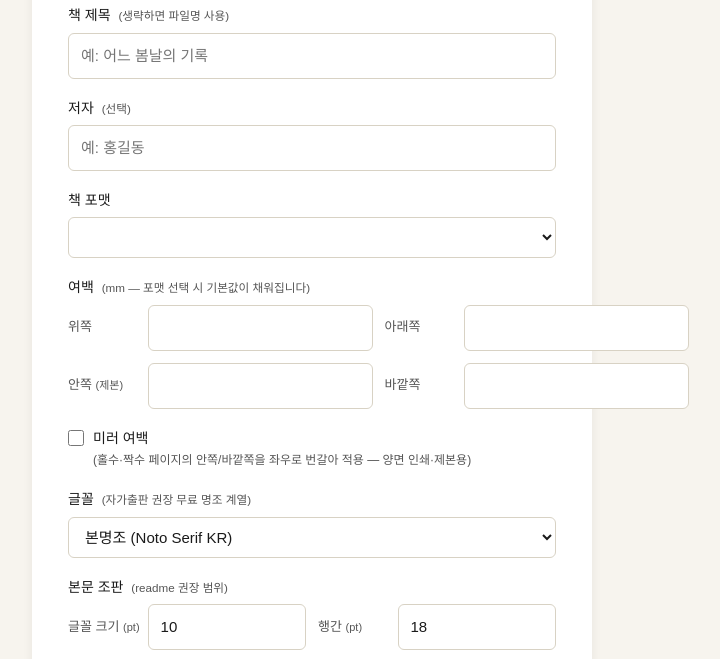
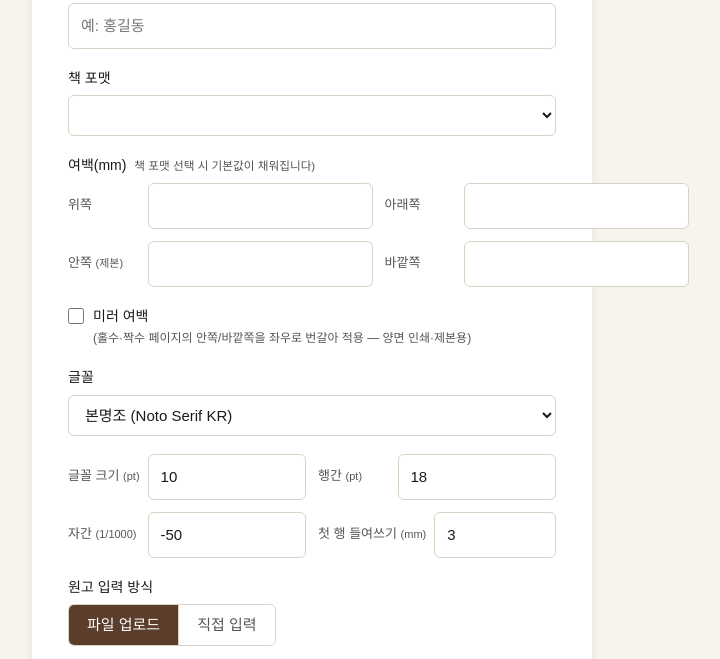
Before and after one commit to poorhearte/bookmaker, a website: page public/index.html in a window 1280 px wide. Shown: the part 198-857 px from the top of the page, without its empty margins (328-1048 px from the left). Drawn offline with Linux system fonts and the light colour scheme; no server answers.

Commit message:
Trim form chrome: hide page header and section labels
Comments out the page <header> and the "본문 조판" label, simplifies
the 글꼴 label, and tweaks the 여백 label text for a denser form.

```diff
--- a/public/index.html
+++ b/public/index.html
@@ -8,10 +8,10 @@
 </head>
 <body>
 <main>
-  <header>
+  <!-- <header>
     <h1>책 만들기</h1>
     <p class="subtitle">글을 출판 가능한 책 PDF로 변환합니다.</p>
-  </header>
+  </header> -->
 
   <form id="form" autocomplete="off">
     <label class="field">
@@ -30,7 +30,7 @@
     </label>
 
     <div class="field">
-      <span class="label">여백 <small>(mm — 포맷 선택 시 기본값이 채워집니다)</small></span>
+      <span class="label">여백(mm) <small>책 포맷 선택 시 기본값이 채워집니다)</small></span>
       <div class="margin-grid">
         <label class="margin-cell">
           <span>위쪽</span>
@@ -56,7 +56,7 @@
     </div>
 
     <label class="field">
-      <span class="label">글꼴 <small>(자가출판 권장 무료 명조 계열)</small></span>
+      <span class="label">글꼴 </span>
       <select name="fontFamily" id="font-family">
         <option value="noto">본명조 (Noto Serif KR)</option>
         <option value="nanum">나눔명조</option>
@@ -64,7 +64,7 @@
     </label>
 
     <div class="field">
-      <span class="label">본문 조판 <small>(readme 권장 범위)</small></span>
+      <!-- <span class="label">본문 조판 <small>(readme 권장 범위)</small></span> -->
       <div class="margin-grid">
         <label class="margin-cell">
           <span>글꼴 크기 <small>(pt)</small></span>
@@ -231,7 +231,7 @@ fetch('/api/formats')
   .then((r) => r.json())
   .then((formats) => {
     const recommended = document.createElement('optgroup');
-    recommended.label = '추천 (자가출판 표준 판형)';
+    recommended.label = '추천 (표준 판형)';
     const others = document.createElement('optgroup');
     others.label = '기타';
     for (const f of formats) {
```
